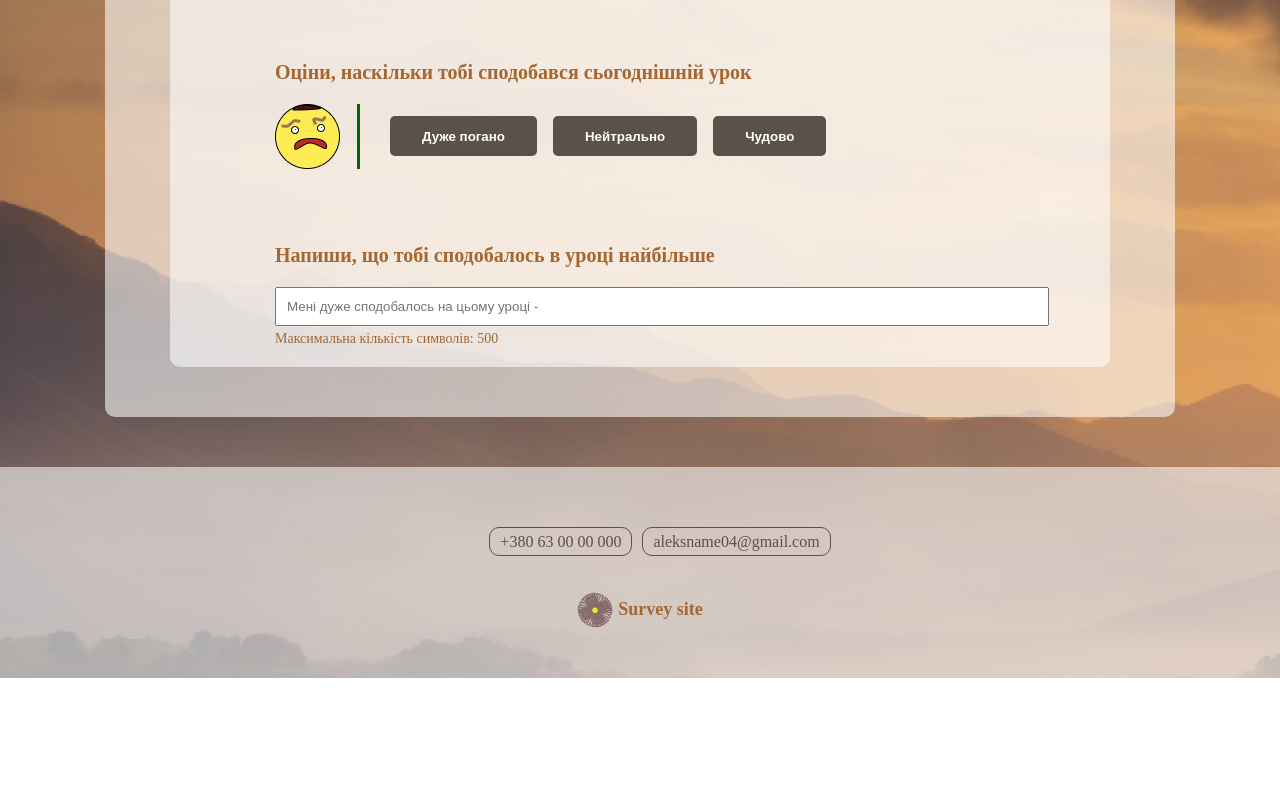
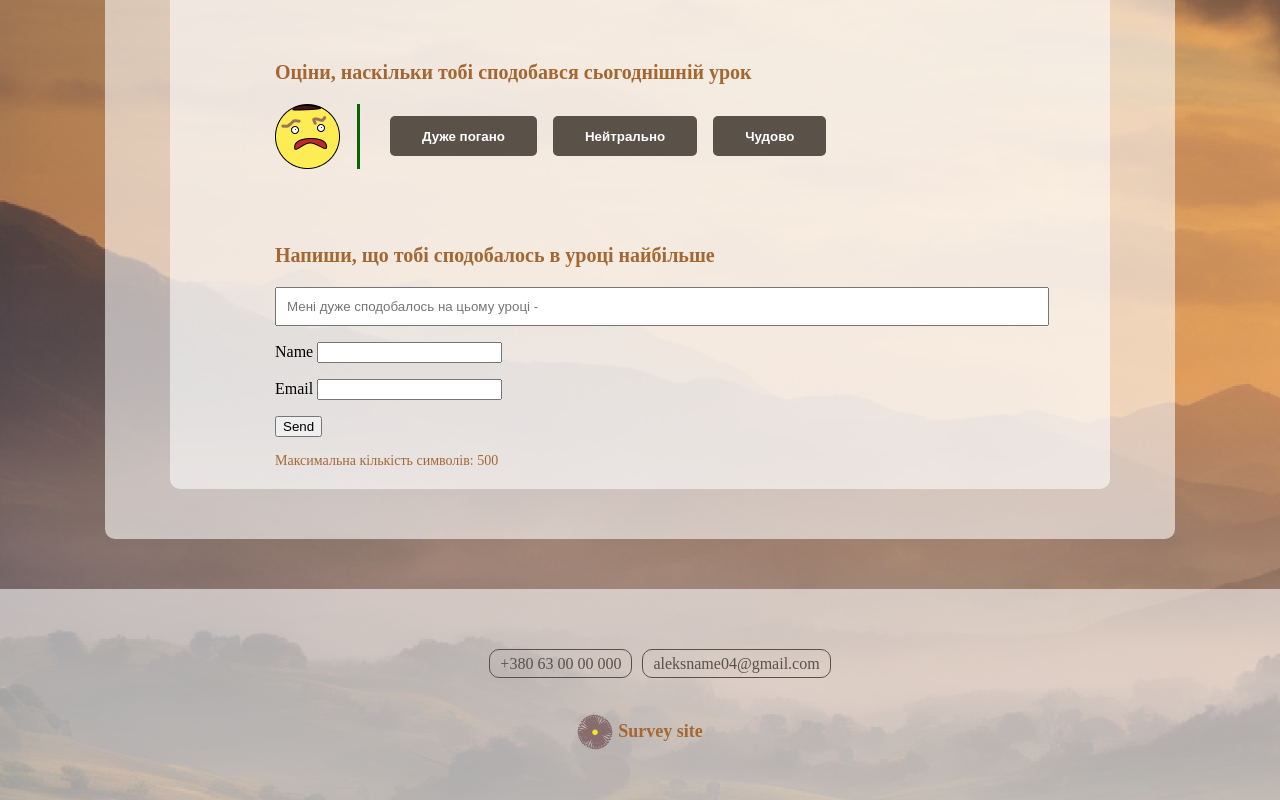
Before and after one commit to aleksname/React-Vite__FirstApp, a React (Vite) app: page / in a window 1280 px wide. Shown: the part 1311-2111 px from the top of the page. Before the commit the page ends 1989 px from the top, so only its background shows below. Built offline with nearby package versions, Linux system fonts and the light colour scheme.

Commit message:
change: add test netlify form

```diff
--- a/src/components/ReflectionBlock/Reflection.jsx
+++ b/src/components/ReflectionBlock/Reflection.jsx
@@ -15,7 +15,18 @@
                        Напиши, що тобі сподобалось в уроці найбільше
                     </p>
 
-                    <input type="text" className="reflection__input" netlify maxLength={500} placeholder='Мені дуже сподобалось на цьому уроці -' />
+                    <input type="text" className="reflection__input" maxLength={500} placeholder='Мені дуже сподобалось на цьому уроці -' />
+                    <form name="contact" netlify>
+                        <p>
+                            <label>Name <input type="text" name="name" /></label>
+                        </p>
+                        <p>
+                            <label>Email <input type="email" name="email" /></label>
+                        </p>
+                        <p>
+                            <button type="submit">Send</button>
+                        </p>
+                        </form>
                     <p className="reflection__input_subtitle">
                        Максимальна кількість символів: 500
                     </p>
```
